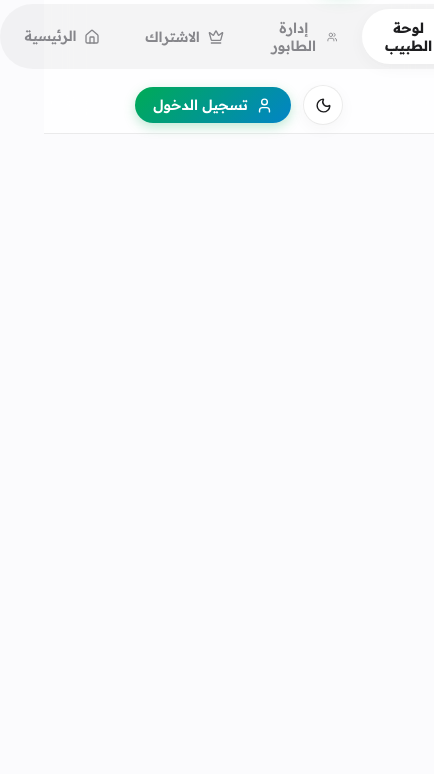
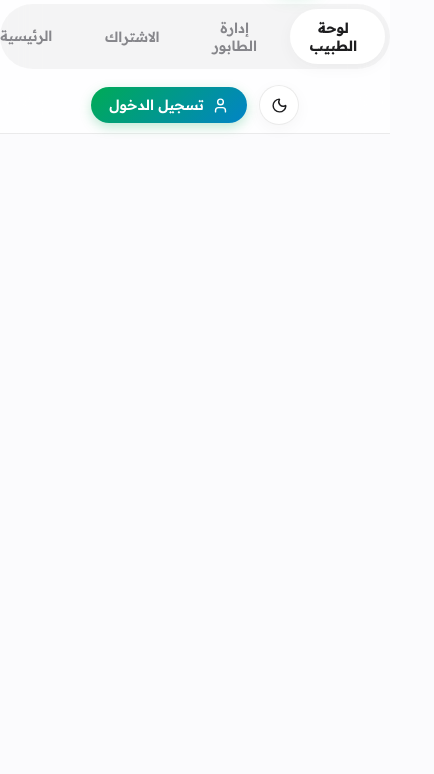
Before and after one commit to akrour79-spec/shifa-platform-setif, a website: page doctor.html in a window 390 px wide. Shown: the part 70-844 px from the top of the page, 434 px wide, since content can reach past the window. Drawn offline with nearby package versions, Linux system fonts and the light colour scheme; no server answers.

Commit message:
fix: aggressive mobile overflow prevention

```diff
--- a/css/style.css
+++ b/css/style.css
@@ -3560,3 +3560,28 @@ button[type="submit"]:active {
         grid-template-columns: 1fr !important;
     }
 }
+
+/* إصلاح 2026-10-10 (3): منع تجاوز العرض في الهاتف نهائياً */
+@media (max-width: 768px) {
+    html, body {
+        overflow-x: hidden !important;
+        width: 100% !important;
+        position: relative;
+    }
+    img, video, iframe, svg, table {
+        max-width: 100% !important;
+    }
+    /* كل الحاويات الرئيسية */
+    header, nav, main, section, footer, div[class*="container"], div[class*="wrapper"] {
+        max-width: 100vw;
+    }
+    /* النصوص الطويلة تُكسر */
+    h1, h2, h3, h4, p, span, div {
+        overflow-wrap: break-word;
+        word-wrap: break-word;
+    }
+    /* البطاقة العلوية للطبيب في نافذة الحجز */
+    #booking-modal .modal-content > .modal-body > div:first-child {
+        overflow: hidden;
+    }
+}
```
